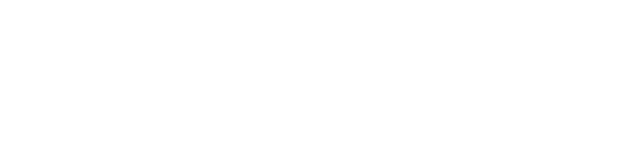
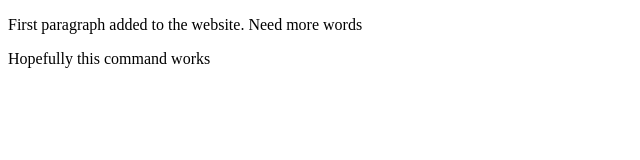
Before and after one commit to alea011/ale-s-first-website, a plain HTML site: page index.html in a window 1280 px wide. Shown: the whole page, without its empty margins (0-640 px from the left). Drawn offline with Linux system fonts and the light colour scheme.

Commit message:
added new line

```diff
--- a/index.html
+++ b/index.html
@@ -6,6 +6,8 @@
     <title>Ale's First Site</title>
 </head>
 <body>
+    <p> First paragraph added to the website. Need more words </p>
+    <p> Hopefully this command works </p>
 
 </body>
 </html>
```
